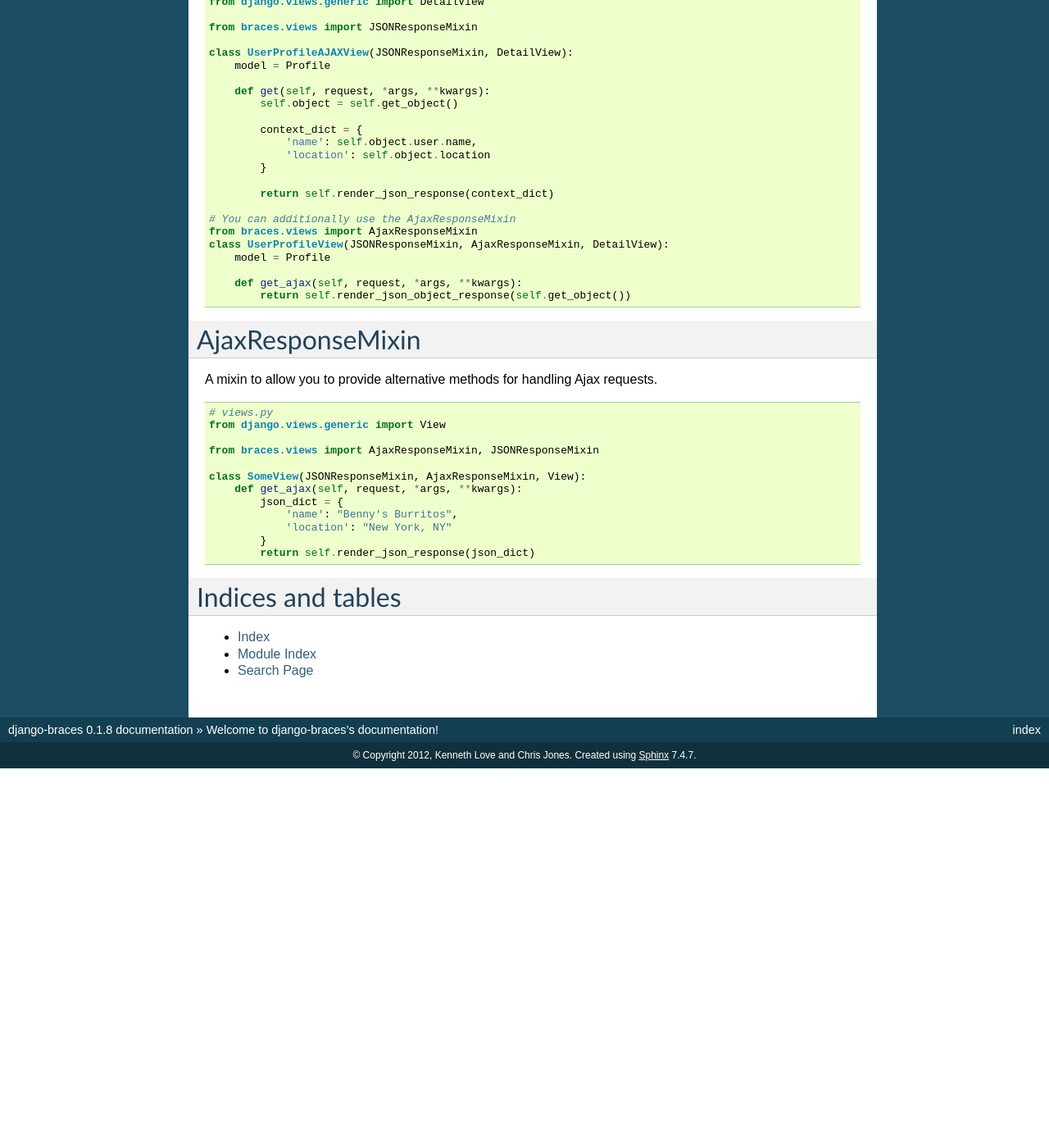
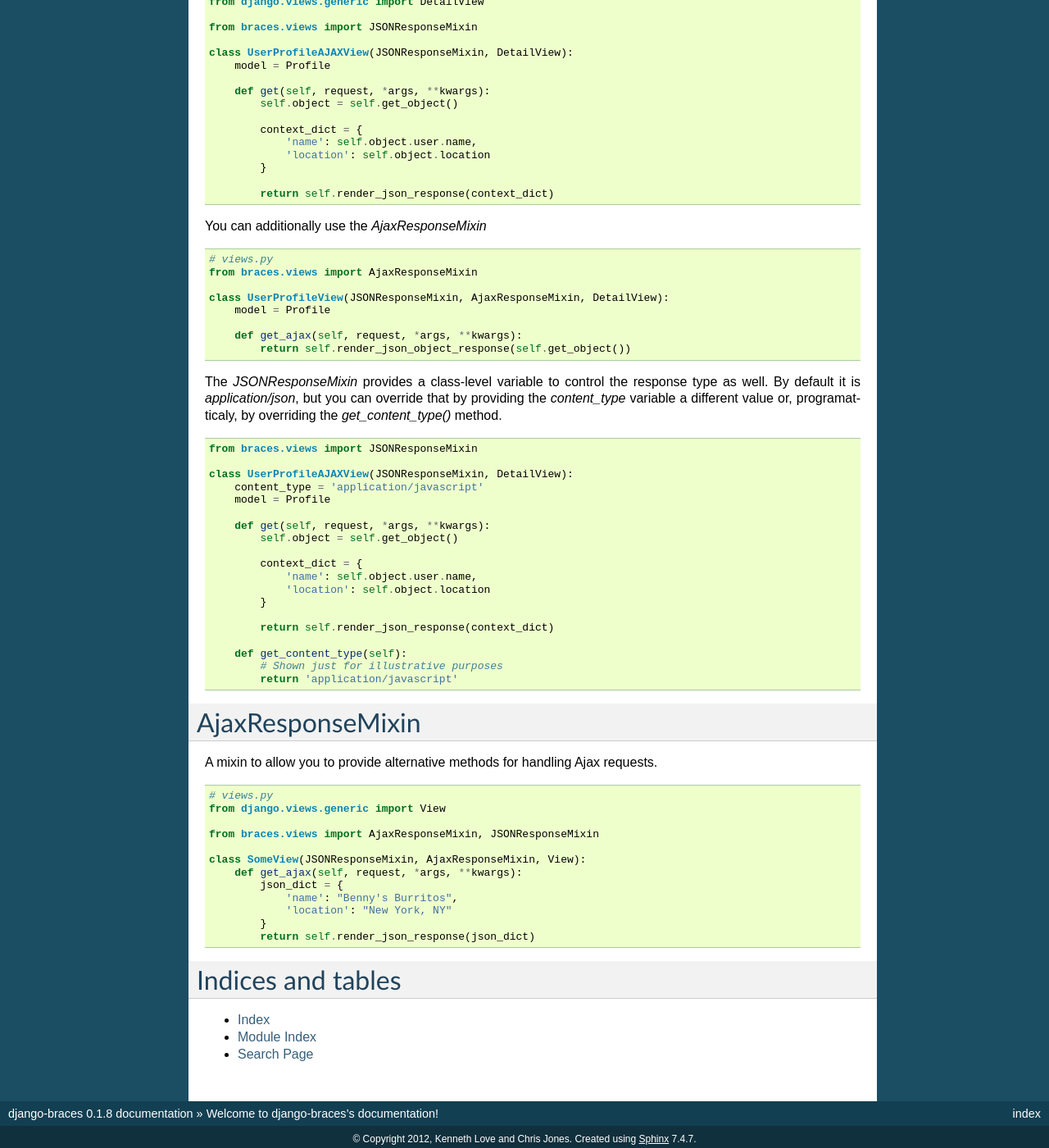
Before and after one commit to brack3t/django-braces, a Sphinx documentation site: the page built from docs/index.rst, in a window 1280 px wide and 1400 px high, scrolled down 4922 px. Shown: the whole window at 82% size. Built offline with Sphinx 7.4.7, drawn with Linux system fonts in a browser that asks for light colours; before the commit the page ends 5859 px from its top, so only the background shows below that.

Commit message:
new docs

```diff
--- a/docs/index.rst
+++ b/docs/index.rst
@@ -316,18 +316,45 @@ A simple mixin to handle very simple serialization as a response to the browser.
 
             return self.render_json_response(context_dict)
 
-    # You can additionally use the AjaxResponseMixin
+You can additionally use the `AjaxResponseMixin`
+
+::
+
+    # views.py
     from braces.views import AjaxResponseMixin
+
     class UserProfileView(JSONResponseMixin, AjaxResponseMixin, DetailView):
         model = Profile
 
         def get_ajax(self, request, *args, **kwargs):
             return self.render_json_object_response(self.get_object())
 
+The `JSONResponseMixin` provides a class-level variable to control the response
+type as well. By default it is `application/json`, but you can override that by
+providing the `content_type` variable a different value or, programatticaly, by
+overriding the `get_content_type()` method.
 
-.. _Daniel Sokolowski: https://github.com/danols
-.. _code here: https://github.com/lukaszb/django-guardian/issues/48
-.. _CRUD: http://en.wikipedia.org/wiki/Create,_read,_update_and_delete
+::
+
+    from braces.views import JSONResponseMixin
+
+    class UserProfileAJAXView(JSONResponseMixin, DetailView):
+        content_type = 'application/javascript'
+        model = Profile
+
+        def get(self, request, *args, **kwargs):
+            self.object = self.get_object()
+
+            context_dict = {
+                'name': self.object.user.name,
+                'location': self.object.location
+            }
+
+            return self.render_json_response(context_dict)
+
+        def get_content_type(self):
+            # Shown just for illustrative purposes
+            return 'application/javascript'
 
 AjaxResponseMixin
 =================
```
Also changed, not shown: other parts of docs/index.rst (+3 -0 lines).
